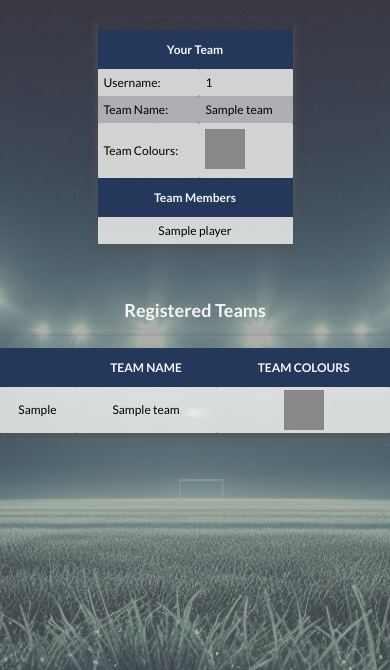
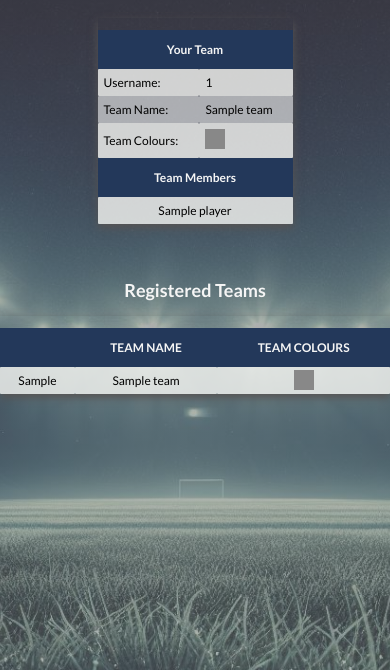
Before and after one commit to Athunder79/Python, a Flask app: template templates/index.html in a window 390 px wide. Shown: the part 102-772 px from the top of the page. Run offline with Flask 2, Linux system fonts and the light colour scheme; the template is opened without the code that fills it: most values are stand-ins (such as "Sample title", 1, 10 or a date in 2020).

Commit message:
swatch media query

```diff
--- a/static/style/style.css
+++ b/static/style/style.css
@@ -58,7 +58,6 @@ body {
 
 
 table {
-
     box-shadow: 0 4px 8px #565454;
     font-size: 16px;
     width: 80%;
@@ -69,7 +68,6 @@ table {
     padding-right: 0px;
     padding-top: 12px;
     border-spacing: 0px;
-
 }
 
 .menu-line {
@@ -95,6 +93,11 @@ table {
     box-shadow: 0 10px 10px #1415141a
 }
 
+.swatch {
+    display: inline-block;
+    width: 40px;
+    height: 40px;
+}
 
 @media screen and (max-width: 800px) {
 
@@ -165,10 +168,12 @@ table {
         width: 90%;
     }
 
+    .swatch {
+        display: inline-block;
+        width: 20px;
+        height: 20px;
+    }
 }
-
-
-
 
 footer {
     display: flex;
@@ -177,8 +182,6 @@ footer {
     background-color: #23385A;
     color: white;
     padding: 10px 20px;
-
-
 }
 
 .left {
@@ -221,12 +224,10 @@ footer {
     /* font-weight: bolder; */
 }
 
-
 .header-logo {
     display: flex;
     font-size: 15px;
     font-weight: bold;
-
 }
 
 .header-menu a {
@@ -235,12 +236,9 @@ footer {
     text-decoration: none;
 }
 
-
 main {
     min-height: 80vh;
     padding-top: 20px;
-
-
 }
 
 .center {
@@ -248,7 +246,6 @@ main {
     flex-wrap: wrap;
     justify-content: space-around;
     margin-bottom: 40px;
-
 }
 
 .center-text {
@@ -259,8 +256,6 @@ main {
     width: 50%
 }
 
-
-
 .register-team {
     display: flex;
     flex-direction: column;
@@ -270,21 +265,10 @@ main {
     box-shadow: #565454;
 }
 
-
-.swatch {
-    display: inline-block;
-    width: 40px;
-    height: 40px;
-
-
-}
-
 .colour-cell {
     padding-top: 3px;
     padding-bottom: 0px
 }
-
-
 
 th {
     background-color: #23385A;
@@ -306,7 +290,6 @@ td {
     padding: .5em;
 }
 
-
 .login-button {
     width: 100%;
     padding: 10px;
@@ -319,7 +302,6 @@ td {
 }
 
 .home-page-button {
-
     margin-bottom: 8px;
     width: 50%;
     padding: 10px;
@@ -342,7 +324,6 @@ td {
     cursor: pointer;
 }
 
-
 .text-input {
     width: 90%;
     padding: 10px;
@@ -360,7 +341,6 @@ td {
     color: red;
     font-size: 13px;
   text-align: center;
-
 }
 
 .pointer {
```
